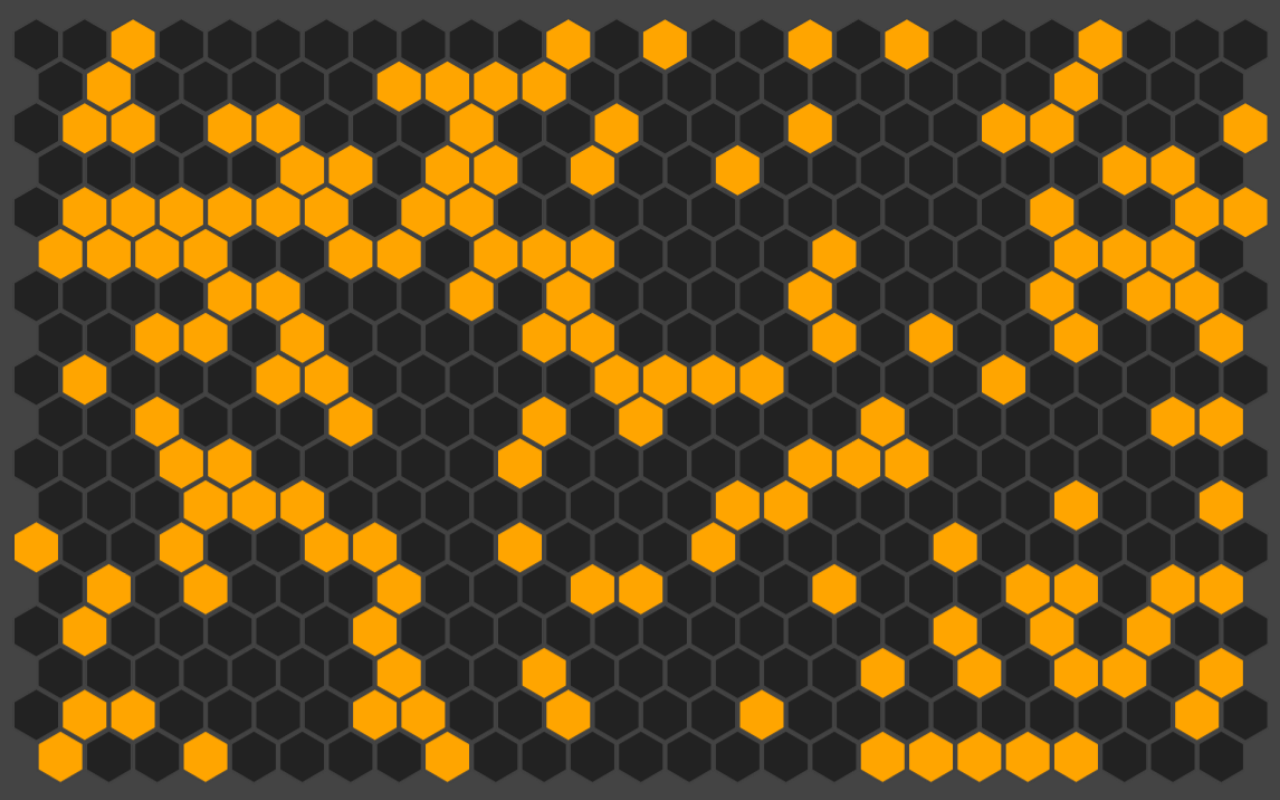
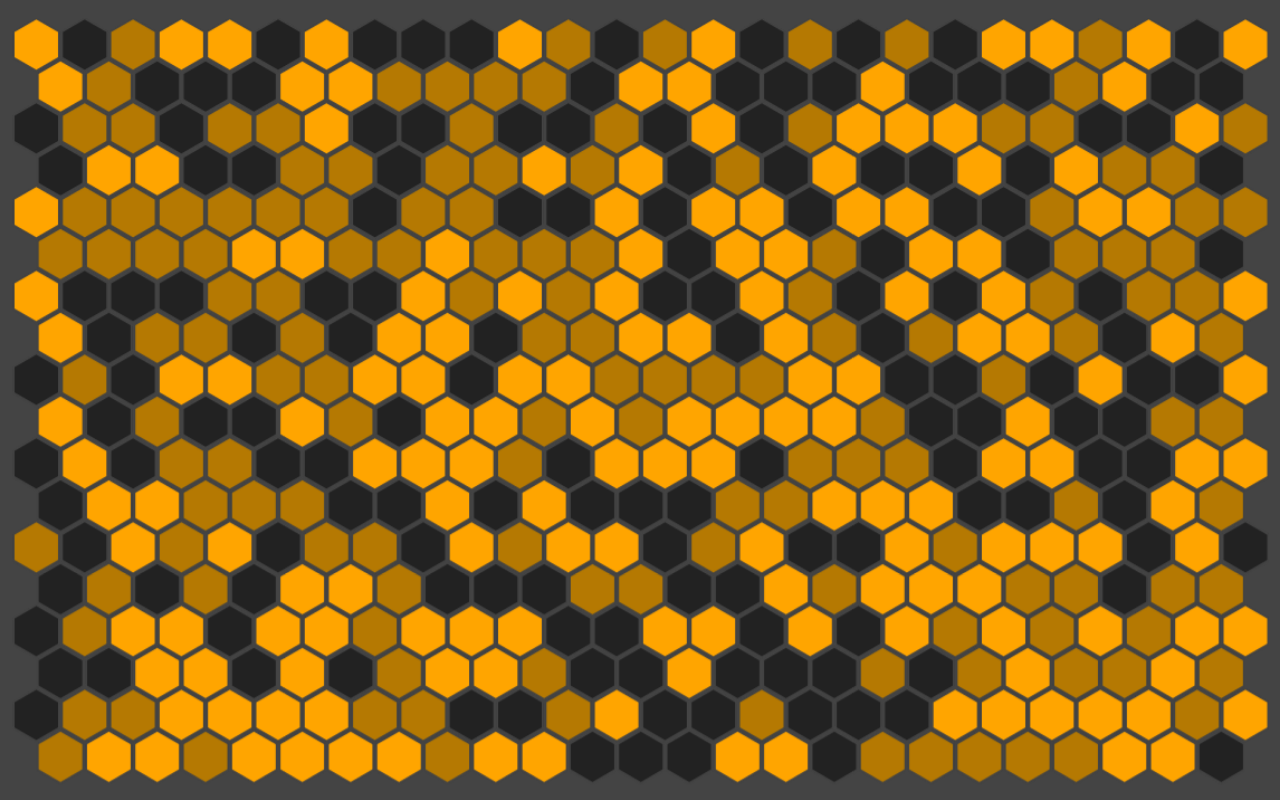
Before and after one commit to AlexFSmirnov/hex-gol, a plain HTML site: page index.html in a window 1280 px wide. Drawn offline with Linux system fonts and the light colour scheme.

Commit message:
Changed the code, so now it is for GoL, not bacteria.

```diff
--- a/index.html
+++ b/index.html
@@ -3,11 +3,11 @@
 <head>
     <meta charset="utf-8">
     <meta name="mobile-web-app-capable" content="yes">
-    <title>Bacteria</title>
+    <title>Hexagonal Game of Life</title>
 
     <link rel="stylesheet" type="text/css" href="css/style.css">
     <script src="js/config.js"></script>
-    <script src="js/bacterium.js"></script>
+    <script src="js/cell.js"></script>
     <script src="js/script.js"></script>
 </head>
 <body onload="setup();">
--- a/js/bacterium.js
+++ b/js/cell.js
@@ -1,4 +1,4 @@
-class Bacterium {
+class Cell {
     constructor(x, y, race) {
         this.x = x;
         this.y = y;
--- a/js/config.js
+++ b/js/config.js
@@ -6,11 +6,6 @@ FPS = 1;
 BACKGROUND_COLOR = "#444";
 RACES = {
     'dead': "#222",
-    'red': "#F00",
-    'green': "#0F0",
-    'blue': "#00F",
-    'cyan': "#0FF",
-    'magenta':"#F0F",
-    'yellow': "#FF0",
-    'orange': "#FFA500",
+    'alive_1': "#FFA500",
+    'alive_2': "#B57902"
 };
--- a/js/script.js
+++ b/js/script.js
@@ -49,7 +49,7 @@ function generate_field() {
     for (var y = 0; y < CELLS_H; y++) {
         field[y] = [];
         for (var x = 0; x < CELLS_W - (y % 2); x++) {
-            field[y][x] = new Bacterium(x, y, ['dead', 'dead', 'orange'][randint(0, 2)]);
+            field[y][x] = new Cell(x, y, ['dead', 'alive_1', 'alive_2'][randint(0, 2)]);
         }
     }
     return field;
```
Also changed, not shown: 1 other file.
